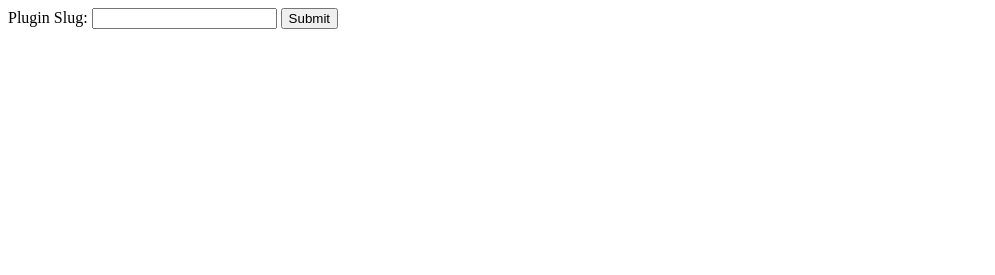
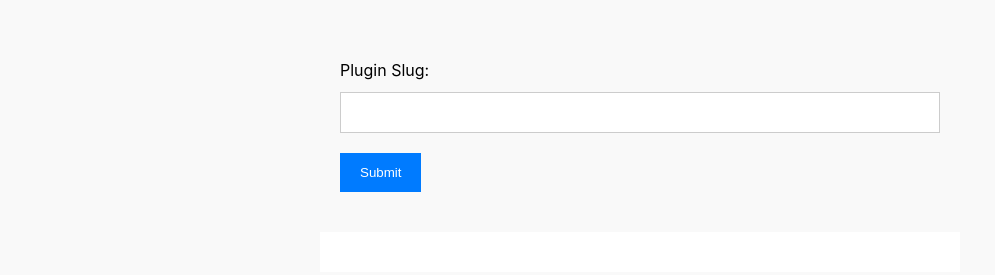
Before and after one commit to lukecarbis/estimate-wp-plugin-active-installs, a plain HTML site: page index.html in a window 1280 px wide. Shown: the whole page, without its empty margins (0-995 px from the left). Drawn offline with Linux system fonts and the light colour scheme.

Commit message:
Basic styles

```diff
--- a/index.html
+++ b/index.html
@@ -4,6 +4,54 @@
     <meta charset="UTF-8">
     <meta name="viewport" content="width=device-width, initial-scale=1.0">
     <title>Fetch Data and Compute</title>
+    <style>
+        body {
+            font-family: -apple-system, BlinkMacSystemFont, "Segoe UI", Roboto, "Helvetica Neue", Arial, sans-serif, "Apple Color Emoji", "Segoe UI Emoji", "Segoe UI Symbol";
+            margin: 2.5rem auto;
+            max-width: 40rem;
+            padding: 0 1rem;
+            background-color: #f9f9f9;
+        }
+
+        form {
+            padding: 1.25rem;
+        }
+
+        label {
+            display: block;
+            margin-bottom: 0.75rem;
+        }
+
+        input {
+            width: 100%;
+            padding: 0.75rem;
+            margin-bottom: 1.25rem;
+            box-sizing: border-box;
+            border: 1px solid #ccc;
+        }
+
+        button {
+            padding: 0.75rem 1.25rem;
+            border: none;
+            background-color: #007BFF;
+            color: #fff;
+            cursor: pointer;
+        }
+
+        button:hover {
+            background-color: #0056b3;
+        }
+
+        #results {
+            margin-top: 1.25rem;
+            background-color: #fff;
+            padding: 1.25rem;
+        }
+
+        #results li {
+            margin-bottom: 0.75rem;
+        }
+    </style>
 </head>
 <body>
 <form id="pluginForm">
```
